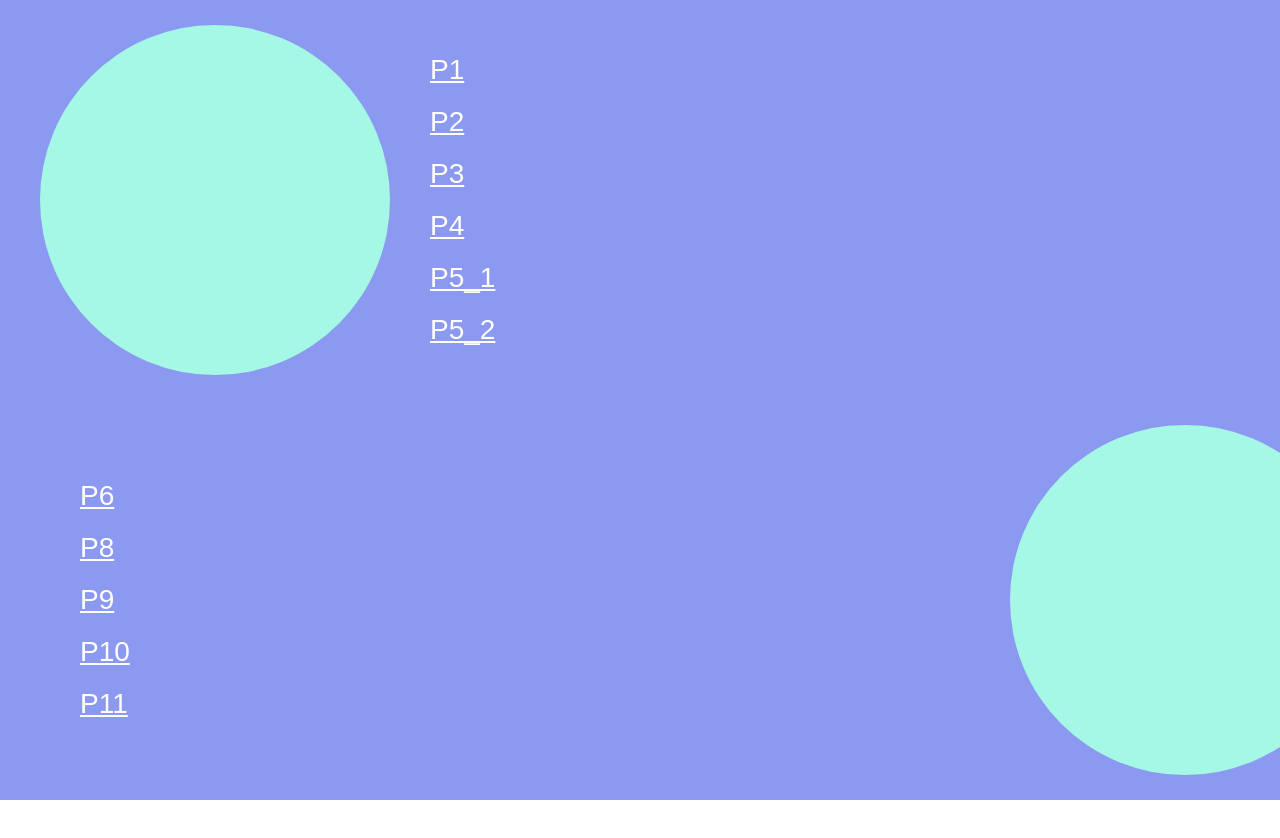
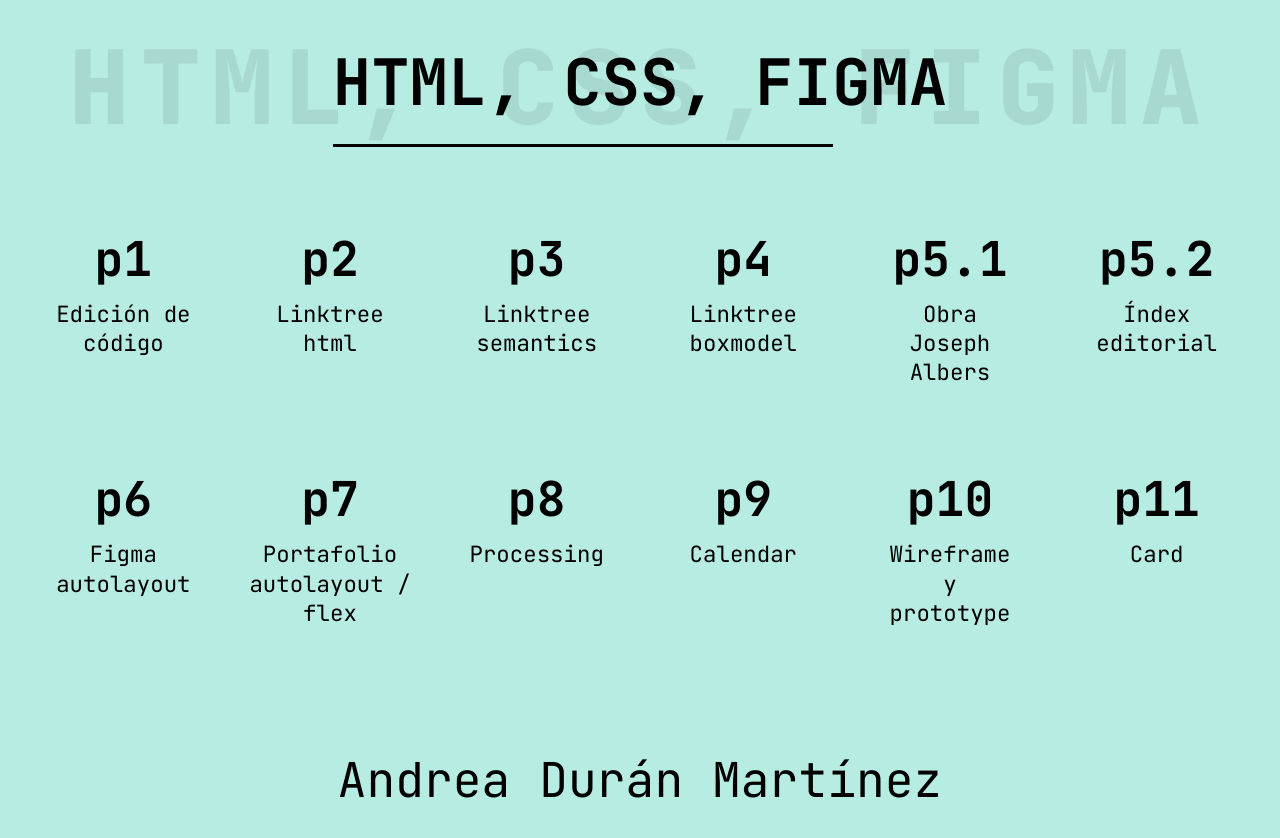
Before and after one commit to Anddur19/p12, a plain HTML site: page index.html in a window 1280 px wide. Before the commit the page ends 800 px from the top, so only its background shows below. Drawn offline with Linux system fonts and the light colour scheme.

Commit message:
Add files via upload

```diff
--- a/index.html
+++ b/index.html
@@ -1,100 +1,310 @@
 <!DOCTYPE html>
 <html lang="es">
+
 <head>
-  <meta charset="UTF-8" />
-  <meta name="viewport" content="width=device-width, initial-scale=1.0" />
-  <title>p7</title>
+<meta charset="UTF-8">
+<meta name="viewport" content="width=device-width, initial-scale=1.0">
+<title>Portfolio Andrea</title>
+
+<!-- TIPOGRAFÍA -->
+
+<link rel="preconnect" href="https://fonts.googleapis.com">
+<link rel="preconnect" href="https://fonts.gstatic.com" crossorigin>
+<link href="https://fonts.googleapis.com/css2?family=JetBrains+Mono:wght@100..800&display=swap" rel="stylesheet">
+
 <style>
-    body {
-      margin: 0;
-      font-family: Arial, sans-serif;
+
+*{
+    margin:0;
+    padding:0;
+    box-sizing:border-box;
 }
 
-    .container {
-      display: flex;
-      flex-direction: column;
+body{
+    background:#b7ece2;
+    font-family:"JetBrains Mono", monospace;
+    color:black;
+    min-height:100vh;
 }
 
-    .row {
-      overflow: hidden;
-      display: flex;
-      flex-direction: row;
-      align-items: center;
-      background: #8c99f0;
-      height: 50vh;
-      position: relative;
-      padding-left: 40px;
+/* CONTENEDOR */
+
+.container{
+    width:100%;
+    min-height:100vh;
+    display:grid;
+    grid-template-rows:auto auto 1fr auto;
+    justify-items:center;
+    align-items:center;
+    padding:40px;
+    gap:80px;
+    position:relative;
 }
 
-    .circle {
-      width: 350px;
-      height: 350px;
-      border-radius: 50%;
-      background: #a5f8e5;
-      flex-shrink: 0;
+/* TEXTO FONDO */
+
+.background-text{
+
+    position:absolute;
+    top:20px;
+    font-size:8vw;
+    font-weight:800;
+    color:rgba(0,0,0,0.08);
+    letter-spacing:10px;
+    z-index:0;
 }
 
-    .circle-right {
-      position: absolute;
-      right: -80px;
+/* TITULO */
+
+.title{
+    z-index:2;
+    text-align:center;
 }
 
-    .links {
-      display: flex;
-      flex-direction: column;
-      margin-left: 40px;
-      gap: 20px;
+.title h1{
+    font-size:4rem;
+    margin-bottom:20px;
 }
 
-    .links a {
-      color: white;
-      font-size: 28px;
-      text-decoration: underline;
+.line{
+    width:500px;
+    height:3px;
+    background:black;
 }
 
-    .corner {
-      position: absolute;
-      width: 200px;
-      height: 200px;
-      background: white;
-      z-index: 5;
+/* GRID */
+
+.projects{
+
+    width:100%;
+    max-width:1200px;
+    display:grid;
+    grid-template-columns:repeat(6,1fr);
+    gap:80px 40px;
+    text-align:center;
+    z-index:2;
 }
-.top-left {
-      top: 0;
-      left: 0;
+
+/* LINKS */
+
+.link{
+    text-decoration:none;
+    color:black;
 }
-.bottom-right {
-      bottom: 0;
-      right: 0;
+
+/* CARDS */
+
+.card{
+    transition:0.3s;
 }
+
+.card:hover{
+    transform:scale(1.08);
+}
+
+.card h2{
+    font-size:3rem;
+    margin-bottom:10px;
+}
+
+.card p{
+    font-size:1.4rem;
+    line-height:1.3;
+}
+
+/* FOOTER */
+
+.footer{
+    margin-top:40px;
+    font-size:3rem;
+    z-index:2;
+}
+
+.name-link{
+    text-decoration:none;
+    color:black;
+    transition:0.3s;
+}
+
+.name-link:hover{
+    opacity:0.6;
+}
+
+/* RESPONSIVE */
+
+@media(max-width:1100px){
+
+    .projects{
+        grid-template-columns:repeat(3,1fr);
+    }
+
+}
+
+@media(max-width:900px){
+
+    .container{
+
+        grid-template-rows:auto auto 1fr auto;
+
+        padding:30px;
+        gap:50px;
+    }
+
+    .background-text{
+
+        font-size:14vw;
+
+        text-align:center;
+
+        top:40px;
+    }
+
+    .title h1{
+        font-size:2.5rem;
+    }
+
+    .line{
+        width:250px;
+    }
+
+    .projects{
+
+        grid-template-columns:1fr 1fr;
+
+        gap:50px 20px;
+    }
+
+    .card h2{
+        font-size:2rem;
+    }
+
+    .card p{
+        font-size:1rem;
+    }
+
+    .footer{
+        font-size:1.5rem;
+        text-align:center;
+    }
+
+}
+
 </style>
 </head>
 <body>
+
 <div class="container">
 
-    <div class="row">
-      <div class="circle"></div>
-      <div class="links">
-        <a href="https://anddur19.github.io/p1/">P1</a>
-        <a href="https://anddur19.github.io/p2/">P2</a>
-        <a href="https://anddur19.github.io/p3/">P3</a>
-        <a href="https://anddur19.github.io/P4/">P4</a>
-        <a href="https://anddur19.github.io/p5_1/">P5_1</a>
-        <a href="https://anddur19.github.io/p5_2/">P5_2</a>
-      </div>
+    <!-- TEXTO FONDO -->
+    <div class="background-text">
+        HTML, CSS, FIGMA
     </div>
 
-    <div class="row">
-      <div class="links">
-        <a href="https://anddur19.github.io/proyecto-6/">P6</a>
-        <a href="https://anddur19.github.io/p8/">P8</a>
-        <a href="https://anddur19.github.io/p9/">P9</a>
-        <a href="https://www.figma.com/design/aCtmWdX3ZYYyciwVGrM9tU/p11?node-id=2-41&t=ILM0wjJS2JuO5tKB-1">P10</a>
-        <a href="https://www.figma.com/design/APRaF5ILFJO0UImkNddrLD/p11?node-id=0-1&t=ircmosOfKVjB8zqs-1">P11</a>
-      </div>
-      <div class="circle circle-right"></div>
+    <!-- TITULO -->
+    <div class="title">
+        <h1>HTML, CSS, FIGMA</h1>
+        <div class="line"></div>
     </div>
 
+    <!-- GRID -->
+    <div class="projects">
+
+        <a href="https://anddur19.github.io/p1/" class="link">
+            <div class="card">
+                <h2>p1</h2>
+                <p>Edición de<br>código</p>
             </div>
+        </a>
+
+        <a href="https://anddur19.github.io/p2/" class="link">
+            <div class="card">
+                <h2>p2</h2>
+                <p>Linktree<br>html</p>
+            </div>
+        </a>
+
+        <a href="https://anddur19.github.io/p3/" class="link">
+            <div class="card">
+                <h2>p3</h2>
+                <p>Linktree<br>semantics</p>
+            </div>
+        </a>
+
+        <a href="https://anddur19.github.io/P4/" class="link">
+            <div class="card">
+                <h2>p4</h2>
+                <p>Linktree<br>boxmodel</p>
+            </div>
+        </a>
+
+        <a href="https://anddur19.github.io/p5_1/" class="link">
+            <div class="card">
+                <h2>p5.1</h2>
+                <p>Obra<br>Joseph<br>Albers</p>
+            </div>
+        </a>
+
+        <a href="https://anddur19.github.io/p5_2/" class="link">
+            <div class="card">
+                <h2>p5.2</h2>
+                <p>Índex<br>editorial</p>
+            </div>
+        </a>
+
+        <a href="https://anddur19.github.io/p7/" class="link">
+            <div class="card">
+                <h2>p6</h2>
+                <p>Figma<br>autolayout</p>
+            </div>
+        </a>
+
+        <a href="https://anddur19.github.io/p7/" class="link">
+            <div class="card">
+                <h2>p7</h2>
+                <p>Portafolio<br>autolayout /<br>flex</p>
+            </div>
+        </a>
+
+        <a href="https://anddur19.github.io/p8/" class="link">
+            <div class="card">
+                <h2>p8</h2>
+                <p>Processing</p>
+            </div>
+        </a>
+
+        <a href="https://anddur19.github.io/p9/" class="link">
+            <div class="card">
+                <h2>p9</h2>
+                <p>Calendar</p>
+            </div>
+        </a>
+
+        <a href="https://www.figma.com/design/aCtmWdX3ZYYyciwVGrM9tU/p11?node-id=2-41&t=ILM0wjJS2JuO5tKB-1" class="link">
+            <div class="card">
+                <h2>p10</h2>
+                <p>Wireframe<br>y<br>prototype</p>
+            </div>
+        </a>
+
+        <a href="https://www.figma.com/design/APRaF5ILFJO0UImkNddrLD/p11?node-id=0-1&t=ircmosOfKVjB8zqs-1" class="link">
+            <div class="card">
+                <h2>p11</h2>
+                <p>Card</p>
+            </div>
+        </a>
+
+    </div>
+
+    <!-- FOOTER -->
+    <footer class="footer">
+
+        <a href="file:///Users/andrea/Documents/SEGUNDO/RECURSOS%20INTERACTIVOS%20APLICADOS/SEGUNDA%20EVALUACIO%CC%81N/p%2012/project/index2.html" class="name-link">
+            Andrea Durán Martínez
+        </a>
+
+    </footer>
+
+</div>
+
 </body>
 </html>
```
Also changed, not shown: index2.html (added, +158 -0 lines). Lines whose indentation alone changed are shown as unchanged.
